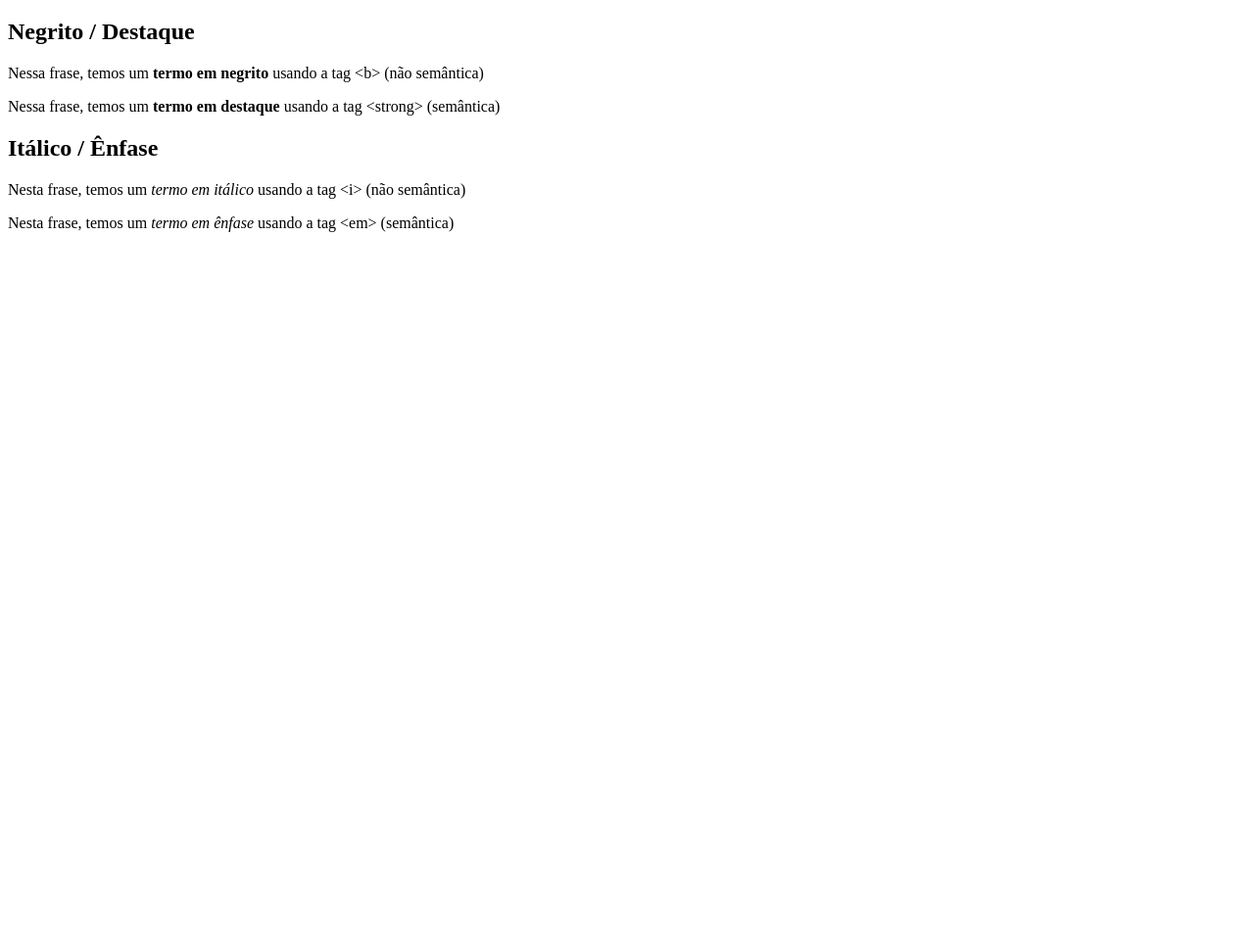
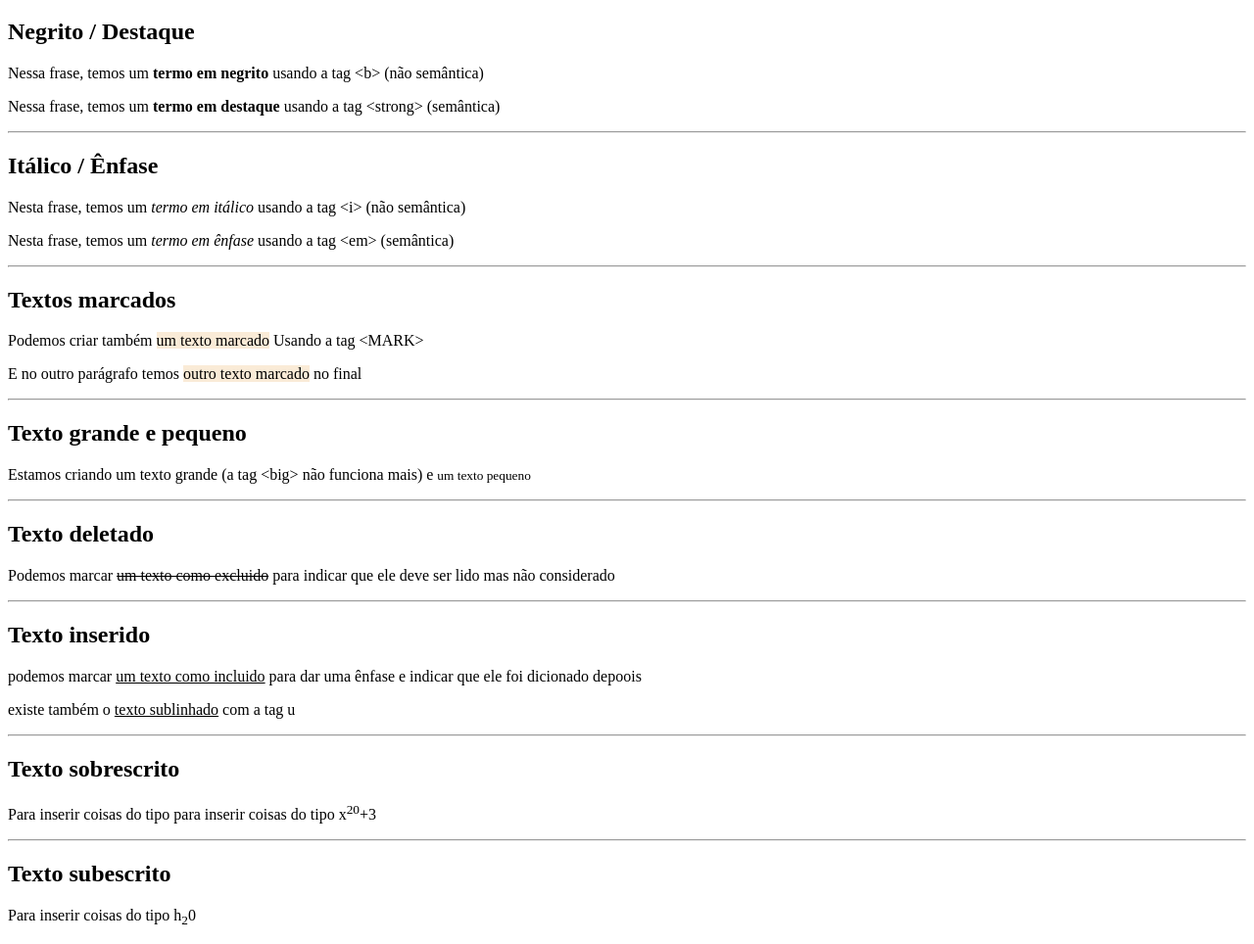
Before and after one commit to GuiK9/curso_html_css, a plain HTML site: page exercícios/ex-html_css008/index.html in a window 1280 px wide. Shown: the part 61-1025 px from the top of the page at 98% size. Before the commit the page ends 800 px from the top, so only its background shows below. Drawn offline with Linux system fonts and the light colour scheme.

Commit message:
mais tags brabas

```diff
--- a/exercícios/ex-html_css008/index.html
+++ b/exercícios/ex-html_css008/index.html
@@ -5,14 +5,42 @@
     <meta http-equiv="X-UA-Compatible" content="IE=edge">
     <meta name="viewport" content="width=device-width, initial-scale=1.0">
     <title>Formatação de textos</title>
+    <style>
+        mark{
+            background-color: antiquewhite
+
+        }
+    </style>
+
 </head>
 <body>
     <h1>Principais formatações</h1>
     <h2>Negrito / Destaque</h2>
     <p>Nessa frase, temos um <b>termo em negrito</b> usando a tag &lt;b&gt; (não semântica)</p>
     <p>Nessa frase, temos um <strong>termo em destaque</strong> usando a tag &lt;strong&gt; (semântica) </p>
+    <hr>
     <h2>Itálico / Ênfase</h2>
     <p>Nesta frase, temos um <i>termo em itálico</i> usando a tag &lt;i&gt; (não semântica) </p>
     <p>Nesta frase, temos um <em>termo em ênfase</em> usando a tag &lt;em&gt; (semântica)</p>
+    <hr>
+    <h2>Textos marcados</h2>
+    <p>Podemos criar também <mark>um texto marcado</mark> Usando a tag &lt;MARK&gt; </p>
+    <p>E no outro parágrafo temos <mark>outro texto marcado</mark> no final</p>
+    <hr>
+    <h2>Texto grande e pequeno</h2>
+    <p>Estamos criando um texto grande (a tag &lt;big&gt; não funciona mais) e <small>um texto pequeno</small></p>
+    <hr>
+    <h2>Texto deletado</h2>
+    <p>Podemos marcar <del>um texto como excluido</del> para indicar que ele deve ser lido mas não considerado </p>
+    <hr>
+    <h2>Texto inserido</h2>
+    <p>podemos marcar <ins>um texto como incluido</ins> para dar uma ênfase e indicar que ele foi dicionado depoois</p>
+    <p>existe também o <u>texto sublinhado</u> com a tag u </p>
+    <hr>
+    <h2>Texto sobrescrito</h2>
+    <p>Para inserir coisas do tipo para inserir coisas do tipo x<sup>20</sup>+3</p>
+    <hr>
+    <h2>Texto subescrito</h2>
+    <p>Para inserir coisas do tipo h<sub>2</sub>0</p>
 </body>
 </html>
```
